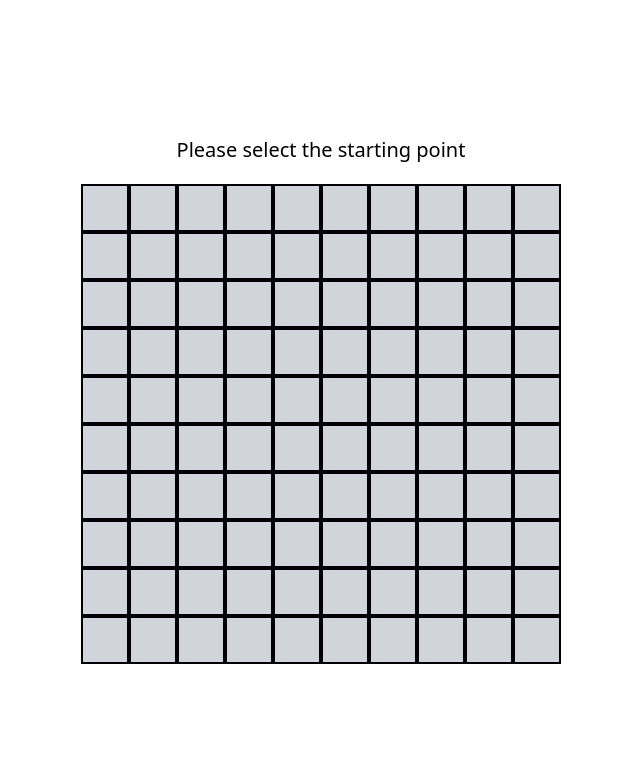
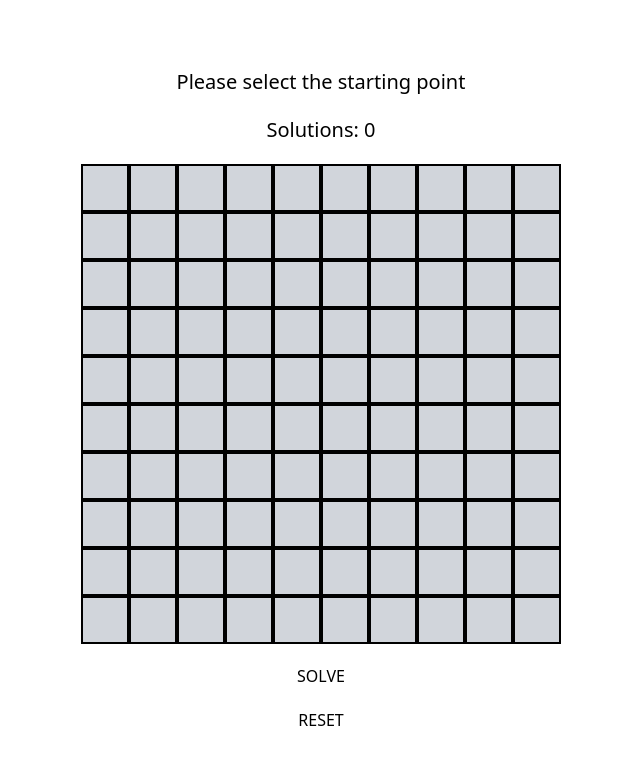
Before and after one commit to AntoDono/MazeSolver, a Nuxt app: page / in a window 1280 px wide. Shown: the top 764 px of the page, without its empty margins (319-959 px from the left). Built offline with nearby package versions, Linux system fonts and the light colour scheme.

Commit message:
styling needed

```diff
--- a/components/mazesolver.vue
+++ b/components/mazesolver.vue
@@ -1,11 +1,14 @@
 <template>
     <div class="flex justify-center flex-col gap-y-5">
         <h2 class="text-center text-xl">{{directions}}</h2>
-        <div class="flex justify-center items-center">
-            <div v-for="row in rows" :key="row">
+        <h2 class="text-center text-xl">Solutions: {{solutions}}</h2>
+        <div class="flex justify-center items-center flex-col">
+            <div v-for="row in rows" :key="row" class="flex flex-row">
                 <tile v-for="col in cols" :key="col" :row="row" :col="col" @clicked="clicked" :ref="`r${row}-c${col}`"/>
             </div>
         </div>
+        <button @click="solve">SOLVE</button>
+        <button @click="reset">RESET</button>
     </div>
 </template>
 
@@ -26,11 +29,17 @@
                     row: null,
                     col: null
                 },
-                directions: "",
-                mode: 0 // 0 means select start, 1 means select end, 2 means selecting paths
+                solutions: 0,
+                directions: "Initializing Map",
+                mode: 0, // 0 means select start, 1 means select end, 2 means selecting paths,
+                debug: true,
+                delay: 50,
             }
         },
         methods:{
+            sleep(milliseconds){
+                return new Promise(resolve => setTimeout(resolve, milliseconds))
+            },
             printLookup(){
                 for (let row = 0; row <= this.rows; row++){
                     console.log(`Row ${row}: ${this.lookup[row].toString()}`)
@@ -42,7 +51,10 @@
                 }
             },
             clicked(pos){
-                this.isPath[pos.row][pos.col] = pos.activated
+                if (pos.activated) this.isPath[pos.row][pos.col] = 1
+                else this.isPath[pos.row][pos.col] = 0
+
+                if (this.debug) this.printPath(this.isPath[pos.row][pos.col])
 
                 if (this.mode == 0) {
                     this.start.row = pos.row
@@ -61,6 +73,46 @@
                     this.mode = 2
                 }
             },
+            async dfs(row, col){
+                await this.sleep(this.delay)
+                if ( row < 1 || row > this.rows || col < 1 || col > this.cols ) return // check if it is out of bound
+                if (this.lookup[row][col] == 1 || this.isPath[row][col] == 0) return // if visited or is not a path return
+                if (this.debug) console.log(`Visited r${row} c${col}`)
+                this.lookup[row][col] = 1
+
+                this.$refs[`r${row}-c${col}`][0].visit() // makes the tile turn to visited color
+
+                if (row == this.end.row && col == this.end.col) {
+                    this.directions = "Reached the End!"
+                    this.solutions ++
+                    return
+                }
+
+                await this.dfs(row - 1, col) // visit up tile
+                await this.dfs(row + 1, col) // visit down tile
+                await this.dfs(row, col - 1) // visit left tile
+                await this.dfs(row, col + 1) // visit right tile
+
+                return new Promise( resolve => resolve("finished dfs node"))
+            },
+            async solve(){
+                await this.dfs(this.start.row, this.start.col)
+            },
+            reset(){
+                for (let row = 1; row <= this.rows; row++){
+                    for (let col = 1; col <= this.cols; col++){
+                        this.lookup[row][col] = 0
+                        this.isPath[row][col] = 0
+                        this.$refs[`r${row}-c${col}`][0].reset()
+                    }
+                }
+
+                this.solutions = 0
+                this.mode = 0
+
+                this.initialize()
+                this.directions = "Please select the starting point"
+            },
             initialize(){
 
                 /*Initializing Lookup*/
@@ -68,40 +120,38 @@
                 // add the first row 0 to be false, setting columns to be 1 - indexed
                 this.lookup.push([])
                 for (let col = 0; col <= this.cols; col++){
-                    this.lookup[0].push(false)
+                    this.lookup[0].push(-1)
                 }
 
                 // filling up the rest of the lookup
                 for (let row = 1; row <= this.rows; row++){
-                    this.lookup.push([false]) // filling the index 0 col, making the columns 1 - indexed
+                    this.lookup.push([-1]) // filling the index 0 col with -1, making the columns 1 - indexed
                     for (let col = 1; col <= this.cols; col++){
-                        this.lookup[row].push(false) // filling the rest with 0.
+                        this.lookup[row].push(0) // filling the rest with 0.
                     }
                 }
 
                 /*Initializing isPath*/
 
-                // add the first row 0 to be false, setting columns to be 1 - indexed
+                // add the first row 0 to be -1, setting columns to be 1 - indexed
                 this.isPath.push([])
                 for (let col = 0; col <= this.cols; col++){
-                    this.isPath[0].push(false)
+                    this.isPath[0].push(-1)
                 }
 
                 // filling up the rest of the lookup
                 for (let row = 1; row <= this.rows; row++){
-                    this.isPath.push([false]) // filling the index 0 col, making the columns 1 - indexed
+                    this.isPath.push([-1]) // filling the index 0 col with -1, making the columns 1 - indexed
                     for (let col = 1; col <= this.cols; col++){
-                        this.isPath[row].push(false) // filling the rest with 0.
+                        this.isPath[row].push(0) // filling the rest with 0.
                     }
                 }
 
             }
         },
-        mounted(){
-
+        async mounted(){
             this.initialize()
             this.directions = "Please select the starting point"
-            console.log(this.$refs)
         }
     }
 </script>
--- a/components/tile.vue
+++ b/components/tile.vue
@@ -33,6 +33,13 @@
             endpoint(mode){
                 if (mode == 0) this.$refs["tile"].classList.add("start")
                 else if (mode == 1) this.$refs["tile"].classList.add("end")
+            },
+            reset(){
+                this.activated = false
+                this.$refs["tile"].classList.remove("activated")
+                this.$refs["tile"].classList.remove("visited")
+                this.$refs["tile"].classList.remove("start")
+                this.$refs["tile"].classList.remove("end")
             }
         }
     }
```
